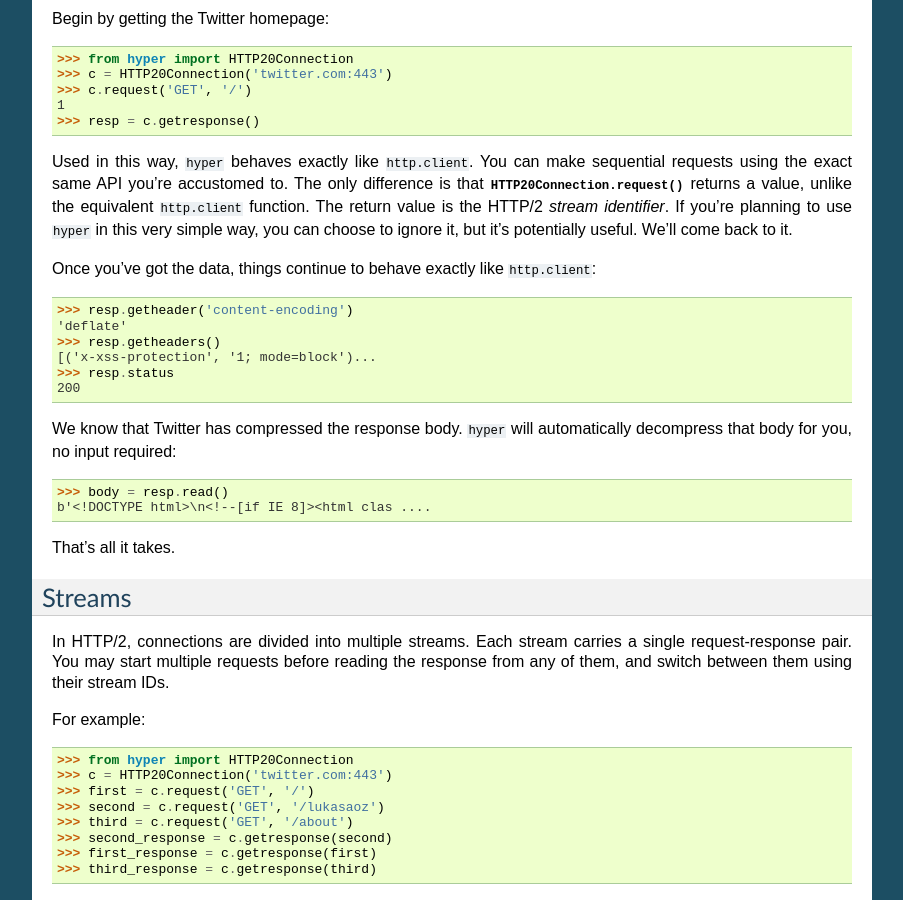
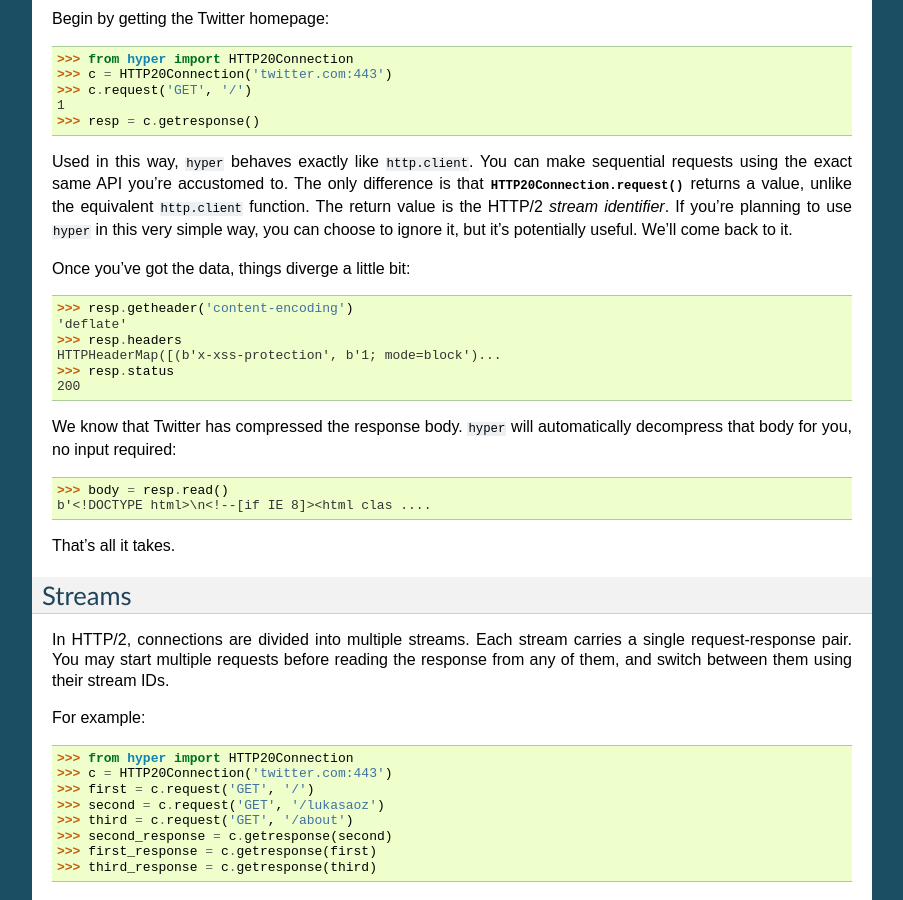
Before and after one commit to python-hyper/hyper, a Sphinx documentation site: the page built from docs/source/quickstart.rst, in a window 1280 px wide and 900 px high, scrolled down 834 px. Shown: the whole window, without its empty margins (198-1101 px from the left). Built offline with Sphinx 7.4.7, drawn with Linux system fonts in a browser that asks for light colours.

Commit message:
Update docs to mention HTTPHeaderMap.

```diff
--- a/docs/source/advanced.rst
+++ b/docs/source/advanced.rst
@@ -143,7 +143,7 @@ the original response, or when also processing the original response in a
 separate thread (N.B. do not do this; ``hyper`` is not yet thread-safe)::
 
     conn.request('GET', '/')
-    response = conn.getheaders()
+    response = conn.getresponse()
     for push in conn.getpushes(): # all pushes promised before response headers
         print(push.path)
     conn.read()
--- a/docs/source/quickstart.rst
+++ b/docs/source/quickstart.rst
@@ -72,13 +72,12 @@ HTTP/2 *stream identifier*. If you're planning to use ``hyper`` in this very
 simple way, you can choose to ignore it, but it's potentially useful. We'll
 come back to it.
 
-Once you've got the data, things continue to behave exactly like
-``http.client``::
+Once you've got the data, things diverge a little bit::
 
     >>> resp.getheader('content-encoding')
     'deflate'
-    >>> resp.getheaders()
-    [('x-xss-protection', '1; mode=block')...
+    >>> resp.headers
+    HTTPHeaderMap([(b'x-xss-protection', b'1; mode=block')...
     >>> resp.status
     200
 
```
